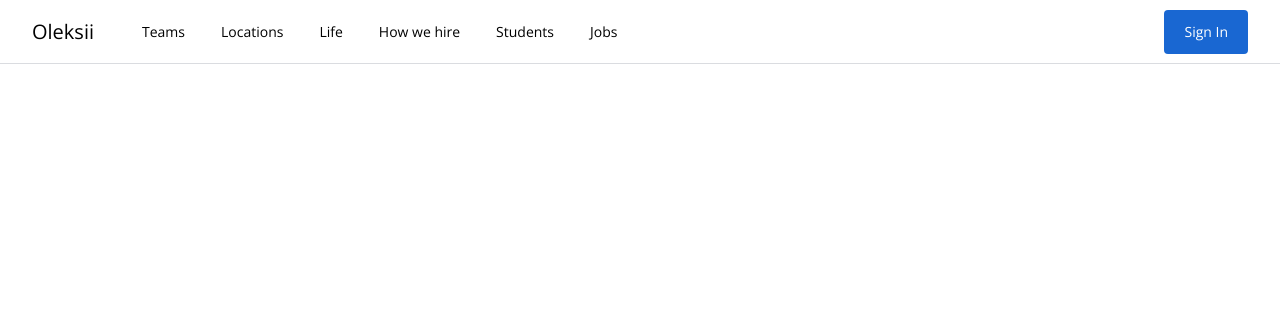
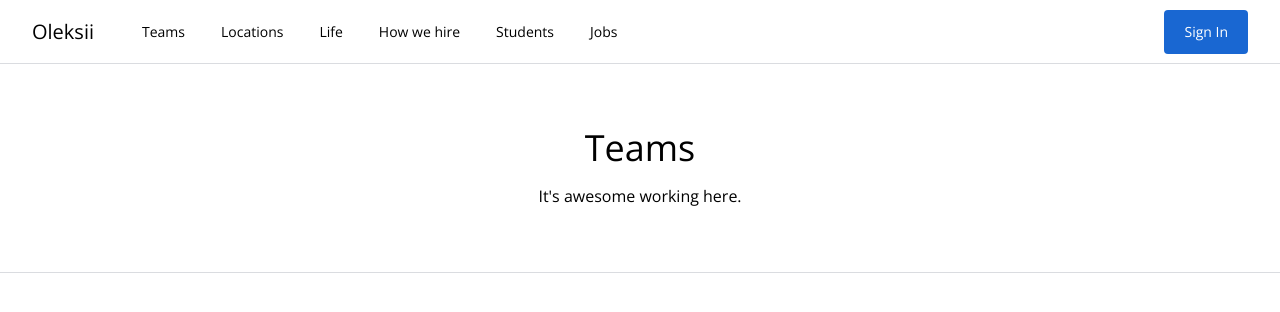
Before and after one commit to alekseypetrenko/job-search, a Vue app: page /teams in a window 1280 px wide. Shown: the top 312 px of the page. Built offline with nearby package versions, Linux system fonts and the light colour scheme.

Commit message:
named slots, added teams view and header container

```diff
--- a/src/components/JobResults/JobFiltersSidebar/JobFiltersSidebarOrganizations.vue
+++ b/src/components/JobResults/JobFiltersSidebar/JobFiltersSidebarOrganizations.vue
@@ -4,19 +4,19 @@
       <fieldset>
         <ul class="flex flex-row flex-wrap">
           <li class="w-1/2 h-8">
-            <input class="mr-3" type="checkbox" id="VueTube" />
+            <input id="VueTube" class="mr-3" type="checkbox" />
             <label for="VueTube">VueTube</label>
           </li>
           <li class="w-1/2 h-8">
-            <input class="mr-3" type="checkbox" id="Between Vue and Me" />
+            <input id="Between Vue and Me" class="mr-3" type="checkbox" />
             <label for="Between Vue and Me">Between Vue</label>
           </li>
           <li class="w-1/2 h-8">
-            <input class="mr-3" type="checkbox" id="Et Vue Brute" />
+            <input id="Et Vue Brute" class="mr-3" type="checkbox" />
             <label for="Et Vue Brute">Et Vue Brute</label>
           </li>
           <li class="w-1/2 h-8">
-            <input class="mr-3" type="checkbox" id="Vue and a Half Men" />
+            <input id="Vue and a Half Men" class="mr-3" type="checkbox" />
             <label for="Vue and a Half Men">Vue and a Half Men</label>
           </li>
         </ul>
--- a/src/components/Navigation/MainNav.vue
+++ b/src/components/Navigation/MainNav.vue
@@ -57,7 +57,7 @@
   data() {
     return {
       menuItems: [
-        { text: "Teams", url: "/" },
+        { text: "Teams", url: "/teams" },
         { text: "Locations", url: "/" },
         { text: "Life", url: "/" },
         { text: "How we hire", url: "/" },
--- a/src/components/Shared/Accordion.vue
+++ b/src/components/Shared/Accordion.vue
@@ -2,8 +2,8 @@
   <div class="py-5 border-b border-solid border-brand-gray-2">
     <div
       class="flex flex-wrap items-center justify-between cursor-pointer"
+      data-test="clickable-area"
       @click="open()"
-      data-test="clickable-area"
     >
       <h3 class="text-bold font-semibold">{{ header }}</h3>
       <font-awesome-icon :icon="createIcon" />
@@ -30,15 +30,15 @@
       isOpen: false,
     };
   },
+  computed: {
+    createIcon() {
+      return this.isOpen ? ["fas", "angle-up"] : ["fas", "angle-down"];
+    },
+  },
   methods: {
     open() {
       this.isOpen = !this.isOpen;
     },
   },
-  computed: {
-    createIcon() {
-      return this.isOpen ? ["fas", "angle-up"] : ["fas", "angle-down"];
-    },
-  },
 };
 </script>
--- /dev/null
+++ b/src/components/Shared/HeaderContainer.vue
@@ -0,0 +1,14 @@
+<template>
+  <div class="w-full border-b border-solid border-brand-gray-1">
+    <div class="mx-auto my-16 text-center">
+      <slot name="title">Title</slot>
+      <slot name="subtitle">Sub Title</slot>
+    </div>
+  </div>
+</template>
+
+<script>
+export default {
+  name: "HeaderContainer",
+};
+</script>
--- a/src/router/index.js
+++ b/src/router/index.js
@@ -4,6 +4,7 @@
   import(/* webpackChunkName: "jobs" */ "@/views/JobResultsView.vue");
 const JobView = () =>
   import(/* webpackChunkName: "jobs" */ "@/views/JobView.vue");
+const TeamsView = () => import("@/views/TeamsView.vue");
 
 const routes = [
   {
@@ -21,6 +22,11 @@
     name: "JobListing",
     component: JobView,
   },
+  {
+    path: "/teams",
+    name: "Teams",
+    component: TeamsView,
+  },
 ];
 
 const router = createRouter({
--- /dev/null
+++ b/src/views/TeamsView.vue
@@ -0,0 +1,21 @@
+<template>
+  <header-container>
+    <template #title>
+      <h1 class="w-full text-4xl font-normal">Teams</h1>
+    </template>
+    <template #subtitle>
+      <h2 class="w-full my-4 text-base font-light">
+        It's awesome working here.
+      </h2>
+    </template>
+  </header-container>
+</template>
+
+<script>
+import HeaderContainer from "@/components/Shared/HeaderContainer";
+
+export default {
+  name: "TeamsView",
+  components: { HeaderContainer },
+};
+</script>
```
Also changed, not shown: 1 other file (tests, documents, lock files or other folders).
